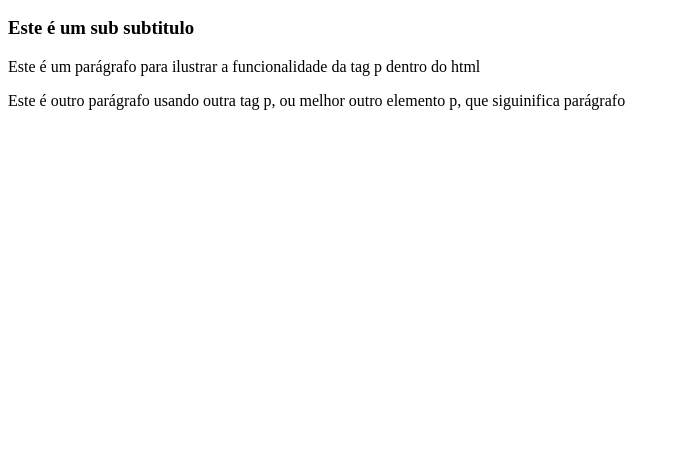
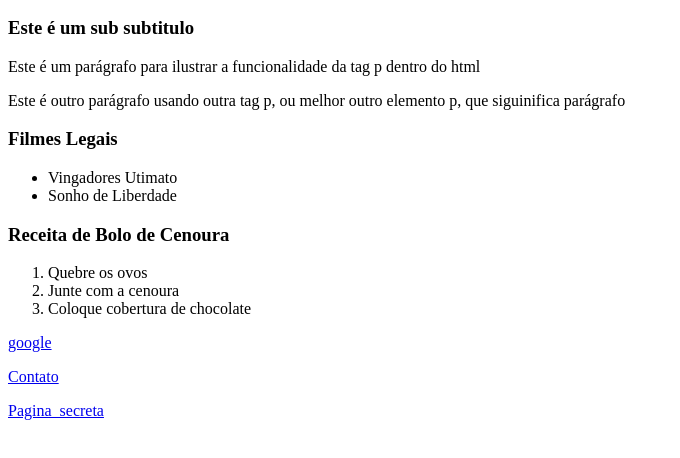
Before and after one commit to aroldoabarbosa/html_playground, a plain HTML site: page index.html in a window 1280 px wide. Shown: the part 110-568 px from the top of the page, without its empty margins (0-680 px from the left). Drawn offline with Linux system fonts and the light colour scheme.

```diff
--- a/index.html
+++ b/index.html
@@ -17,5 +17,23 @@
       Este é outro parágrafo usando outra tag p, ou melhor outro elemento p, que
       siguinifica parágrafo
     </p>
-  </body>
-</html>
+    <h3>Filmes Legais</h3>
+    <ul>
+      <li>Vingadores Utimato</li>
+      <li>Sonho de Liberdade</li>
+    </ul>
+
+    <h3>Receita de Bolo de Cenoura</h3>
+    <ol>
+      <li>Quebre os ovos</li>
+      <li>Junte com a cenoura</li>
+      <li>Coloque cobertura de chocolate</li>
+    </ol>
+    <p><a href="https://www.google.com" target="_blank">google</a></p>
+
+    <p><a href="/contato.html">Contato</a></p>
+    <p><a href="/outras_paginas/pagina_secreta.html">Pagina_secreta</a>
+    </p>
+
+</body>
+    </html>
```
Also changed, not shown: contato.html (added, +16 -0 lines), outras_paginas/pagina_secreta.html (added, +13 -0 lines).
